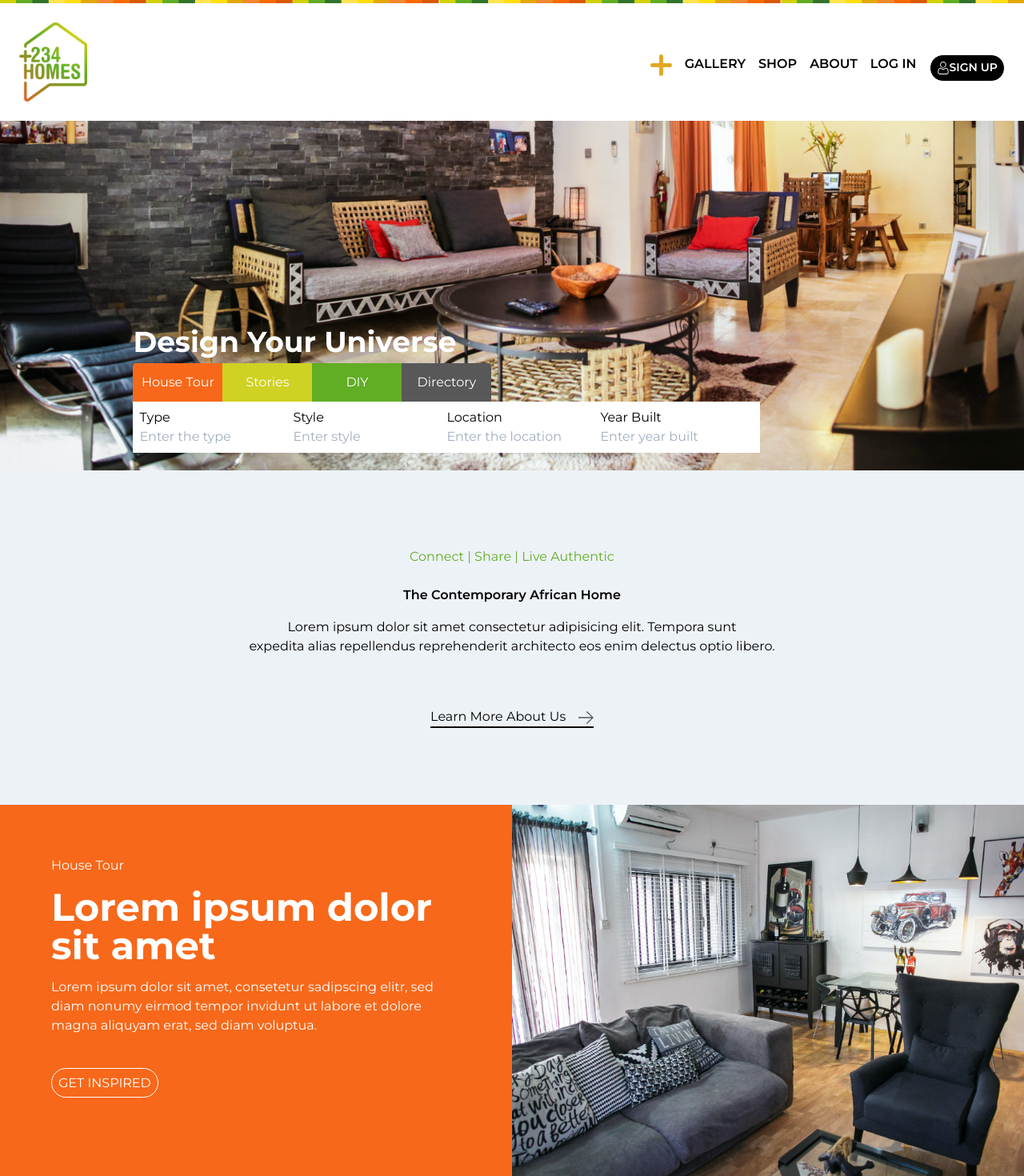
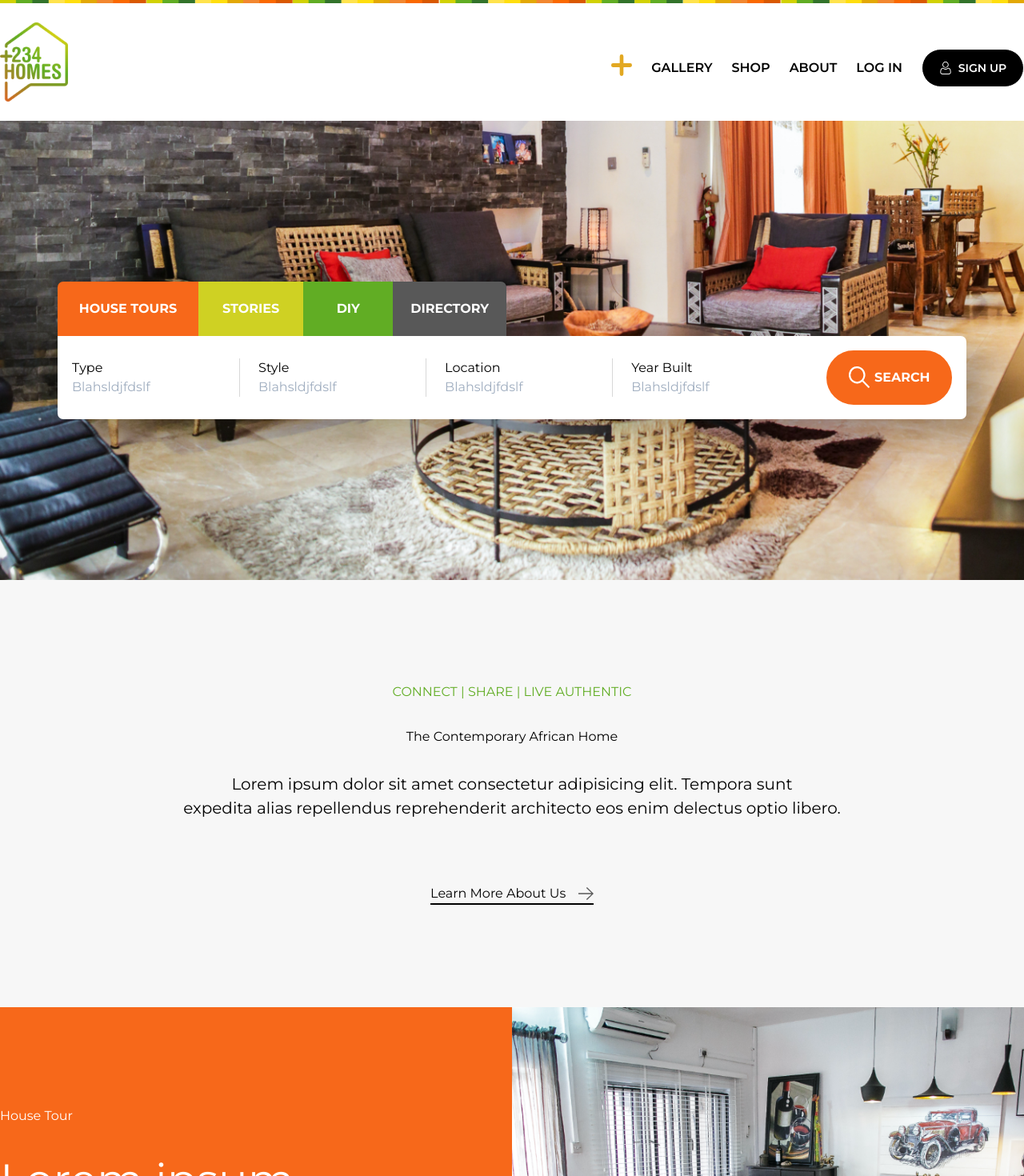
Before and after one commit to CJMaxwell/234HomesFrontend, a Next.js app: page / in a window 1280 px wide. Shown: the top 1470 px of the page at 80% size. Built offline with nearby package versions, Linux system fonts and the light colour scheme.

Commit message:
Modified the UI Design

```diff
--- a/components/Organisms/Navbar.tsx
+++ b/components/Organisms/Navbar.tsx
@@ -1,49 +1,47 @@
 import React from 'react';
+import Link from 'next/link';
+
 const Navbar = () => {
   return (
-    <nav className="container mx-auto flex items-center flex-wrap p-6">
-      <div className="flex items-center flex-shrink-0 text-white mr-6">
+    <nav className="container mx-auto flex items-center justify-between py-6">
+      <figure className="flex items-center text-white mr-6">
         <img src="/234_Homes_final_logo.png" alt="+234Homes logo" />
-      </div>
-      <div className="w-full block flex-grow lg:flex lg:items-center lg:w-auto uppercase">
-        <ul className="flex w-full justify-end  mt-4 font-semibold">
+      </figure>
+      <ul className="flex items-center mt-4 font-semibold uppercase">
         <li>
-            <a className="block lg:inline-block lg:mt-0 text-black hover:text-white mr-4">
+          <a className="block lg:inline-block lg:mt-0 text-black hover:text-white mr-6">
             <img src="/plus.svg" alt="More menu Items" />
           </a>
         </li>
         <li>
-            <a className="block lg:inline-block lg:mt-0 text-black mr-4">
+          <a className="block lg:inline-block lg:mt-0 text-black mr-6">
             Gallery
           </a>
         </li>
         <li>
-            <a className="block lg:inline-block lg:mt-0 text-black mr-4">
-              Shop
-            </a>
+          <a className="block lg:inline-block lg:mt-0 text-black mr-6">Shop</a>
         </li>
         <li>
-            <a className="block lg:inline-block lg:mt-0 text-black mr-4">
-              About
-            </a>
+          <a className="block lg:inline-block lg:mt-0 text-black mr-6">About</a>
         </li>
         <li>
-            <a className="block lg:inline-block lg:mt-0 text-black mr-4">
+          <a className="block lg:inline-block lg:mt-0 text-black mr-6">
             Log in
           </a>
         </li>
         <li>
-            <a className="inline-block text-sm px-2 py-2 leading-none border rounded-full bg-black text-white border-white">
+          <Link href="/sign-up">
+            <a className="inline-flex justify-center items-center h-12 w-32 text-sm px-2 py-2 leading-none border rounded-full bg-black text-white border-white">
               <img
-                className="h-4 w-4 inline-block"
+                className="h-4 w-4 inline-block mr-2"
                 src="/user.svg"
                 alt="Sign up"
               />
               Sign up
             </a>
+          </Link>
         </li>
       </ul>
-      </div>
     </nav>
   );
 };
--- a/components/atoms/SiteLink.tsx
+++ b/components/atoms/SiteLink.tsx
@@ -1,28 +1,11 @@
 import React from 'react';
 import styled from 'styled-components';
 
-interface Props {
-  width?: string;
-  height?: string;
-  bgColor?: string;
-  color?: string;
-  border?: string;
-}
-
-const SiteLink = styled.a<Props>`
-  width: ${({ width }) => (width ? width : '170px')};
-  height: ${({ height }) => (height ? height : '50px')};
-  background: ${({ bgColor, theme }) =>
-    bgColor ? bgColor : theme.colors.green1};
-  border-radius: 36px;
-  border: ${({ border, theme }) =>
-    border ? border : `2px solid ${theme.colors.green1}`};
-  color: ${({ color, theme }) => (color ? color : theme.colors.white)};
+const SiteLink = styled.a`
   text-transform: uppercase;
   font-size: 1rem;
   font-family: 'Montserrat', sans-serif;
-  padding: 0.5rem;
-  opacity: 1;
+  padding: 19px 35px;
 `;
 
 export default SiteLink;
--- a/components/templates/Home.tsx
+++ b/components/templates/Home.tsx
@@ -1,5 +1,5 @@
 import React, { useContext } from 'react';
-import { ThemeContext } from 'styled-components';
+import styled, { ThemeContext } from 'styled-components';
 
 import Button from '../atoms/Button';
 import Navbar from '../Organisms/Navbar';
@@ -10,10 +10,126 @@ import ProfessionalCard from '../Organisms/ProfessionalCard';
 import DIYCard from '../Organisms/DIYCard';
 import { theme } from '../../styles/theme';
 
-const LandingStyle = {
-  top: '50%',
-  left: '13%',
-};
+const HomeBannerBtn = styled(Button)`
+  border-radius: 34px;
+  font-size: 1rem;
+  font-weight: bold;
+  margin-left: 35px;
+  text-transform: uppercase;
+  min-width: 9.8rem;
+  height: 4.25rem;
+
+  img {
+    margin-right: 5.74px;
+  }
+
+  &.house-tours,
+  &.stories,
+  &.diy,
+  &.directory {
+    margin: 0;
+    height: 100%;
+  }
+
+  &.house-tours {
+    background: ${({ theme }) => theme.colors.orange1};
+    border-radius: 7px 0px 0px 0px;
+    min-width: 11rem;
+  }
+
+  &.stories {
+    background: ${({ theme }) => theme.colors.yellow1};
+    border-color: ${({ theme }) => theme.colors.yellow1};
+    border-radius: 0;
+    min-width: 8.2rem;
+  }
+
+  &.diy {
+    background: ${({ theme }) => theme.colors.green1};
+    border-color: ${({ theme }) => theme.colors.green1};
+    border-radius: 0;
+    min-width: 5.94rem;
+  }
+
+  &.directory {
+    background: ${({ theme }) => theme.colors.gray5};
+    border-color: ${({ theme }) => theme.colors.gray5};
+    border-radius: 0px 7px 0px 0px;
+    min-width: 8.875rem;
+  }
+`;
+
+const HomeBanner = styled.section`
+  height: 35.875rem;
+  background: url('/Adora_NH.png');
+  background-position: center;
+  background-repeat: no-repeat;
+  background-size: cover;
+
+  .home-banner-tabs {
+    height: 4.25rem;
+  }
+
+  .form {
+    width: 71rem;
+    border-radius: 0px 7px 7px 7px;
+    background: ${({ theme }) => theme.colors.white};
+    box-shadow: 20px 20px 40px ${({ theme }) => theme.colors.gray16};
+    padding: 18px;
+
+    .input-group {
+      display: block;
+
+      label {
+        font-weight: 400;
+        display: block;
+      }
+
+      &:not(:first-child) {
+        border-left: 1px solid ${({ theme }) => theme.colors.gray17};
+        padding-left: 23px;
+      }
+    }
+  }
+`;
+
+const Connect = styled.section`
+  background: ${({ theme }) => theme.colors.gray10};
+
+  .title {
+    color: ${({ theme }) => theme.colors.green1};
+    text-transform: uppercase;
+  }
+`;
+
+const HouseTour = styled.section`
+  height: 610px;
+  background-color: ${({ theme }) => theme.colors.orange1};
+
+  h1 {
+    font-size: 3.44rem;
+    font-weight: 500;
+  }
+
+  .description {
+    padding: 7.8rem 7.8rem 0 0;
+  }
+
+  .wrapper,
+  .explore {
+    height: 100%;
+  }
+
+  .prev-next {
+    margin-top: 454px;
+  }
+`;
+
+const LinkButton = styled(SiteLink)`
+  background-color: ${({ theme }) => theme.colors.orange1};
+  border: 1px solid ${({ theme }) => theme.colors.white};
+  border-radius: 2.25rem;
+`;
 
 const sectionStyle = {
   backgroundColor: '#F7681A',
@@ -32,95 +148,70 @@ const Home = () => {
     <div>
       <img src="/color-pattern.png" alt="+234Homes Colour pattern" />
       <Navbar />
-      <section>
-        <div className="relative">
-          <img src="/Adora_NH.png" alt="Home banner" />
+      <HomeBanner className="flex justify-center items-center">
+        <div>
+          <div className="home-banner-tabs">
+            <HomeBannerBtn className="house-tours">House Tours</HomeBannerBtn>
+            <HomeBannerBtn className="stories">Stories</HomeBannerBtn>
+            <HomeBannerBtn className="diy">DIY</HomeBannerBtn>
+            <HomeBannerBtn className="directory">Directory</HomeBannerBtn>
           </div>
-        <div className="absolute" style={LandingStyle}>
-          <h1 className="text-white font-bold text-4xl">
-            Design Your Universe
-          </h1>
-          <div>
-            <Button>House Tour</Button>
-            <Button
-              bgColor={theme.colors.yellow1}
-              border={theme.colors.yellow1}
-              borderRadius={'0px'}
-            >
-              Stories
-            </Button>
-            <Button
-              bgColor={theme.colors.green1}
-              border={theme.colors.green1}
-              borderRadius={'0px'}
-            >
-              DIY
-            </Button>
-            <Button
-              bgColor={theme.colors.gray2}
-              border={theme.colors.gray2}
-              borderRadius={'0 0.25rem 0 0'}
-            >
-              Directory
-            </Button>
-          </div>
-          <div>
-            <form>
-              <div className="flex bg-white p-2">
-                <div>
-                  <div>
+          <form className="flex justify-between items-center bg-white form">
+            <div className="input-group">
               <label>Type</label>
-                  </div>
-                  <input type="text" required placeholder="Enter the type" />
-                </div>
-                <div>
-                  <div>
-                    <label>Style</label>
-                  </div>
-                  <input type="text" required placeholder="Enter style" />
-                </div>
-                <div>
-                  <div>
-                    <label>Location</label>
-                  </div>
               <input
+                className="outline-none"
                 type="text"
-                    required
-                    placeholder="Enter the location"
+                placeholder="Blahsldjfdslf"
               />
             </div>
-                <div>
-                  <div>
+            <div className="input-group">
+              <label>Style</label>
+              <input
+                className="outline-none"
+                type="text"
+                placeholder="Blahsldjfdslf"
+              />
+            </div>
+            <div className="input-group">
+              <label>Location</label>
+              <input
+                className="outline-none"
+                type="text"
+                placeholder="Blahsldjfdslf"
+              />
+            </div>
+            <div className="input-group">
               <label>Year Built</label>
+              <input
+                className="outline-none"
+                type="text"
+                placeholder="Blahsldjfdslf"
+              />
             </div>
-                  <input type="text" required placeholder="Enter year built" />
-                </div>
-                {/* <div className="mt-5 ml-1">
-                  <SiteLink bgColor={theme.colors.orange1}>
-                    <img src="/search.svg" alt="Search" />
-                    Search
-                  </SiteLink>
-                </div> */}
-              </div>
+            <HomeBannerBtn
+              className="uppercase flex justify-center items-center"
+              type="submit"
+            >
+              <img src="/search.svg" alt="Search icon" /> Search
+            </HomeBannerBtn>
           </form>
         </div>
-        </div>
-      </section>
-      <section className="bg-gray-200 text-center pt-24 pb-24">
-        <div style={connectStyle}>
+      </HomeBanner>
+
+      <Connect className="text-center pt-32 pb-32">
+        <div className="title">
           <span>Connect</span> | <span>Share</span> |{' '}
           <span>Live Authentic</span>
         </div>
-        <h1 className="pt-6 text-black font-semibold">
-          The Contemporary African Home
-        </h1>
-        <p className="pt-4">
+        <h1 className="mt-8 text-black">The Contemporary African Home</h1>
+        <p className="mt-8 text-xl">
           Lorem ipsum dolor sit amet consectetur adipisicing elit. Tempora sunt
           <br />
           expedita alias repellendus reprehenderit architecto eos enim delectus
           optio libero.
         </p>
-        <div className="pt-16">
+        <div className="mt-20">
           <button className="border-b-2 border-black">
             Learn More About Us
             <img
@@ -130,31 +221,41 @@ const Home = () => {
             />
           </button>
         </div>
-      </section>
-      <section className="grid grid-cols-2">
-        <div className="p-16 text-white" style={sectionStyle}>
-          <h3>House Tour</h3>
-          <h1 className="font-bold text-5xl leading-none pb-4 pt-4">
+      </Connect>
+
+      <HouseTour className="relative">
+        <div className="container mx-auto flex wrapper">
+          <div className="text-white w-1/2 description">
+            <h3 className="pb-10">House Tour</h3>
+            <h1 className="font-bold leading-none pb-6">
               Lorem ipsum dolor sit amet
             </h1>
-          <p className="pb-12">
+            <p className="pb-16">
               Lorem ipsum dolor sit amet, consetetur sadipscing elitr, sed diam
               nonumy eirmod tempor invidunt ut labore et dolore magna aliquyam
               erat, sed diam voluptua.
             </p>
-          <SiteLink bgColor={theme.colors.orange1} border={'1px solid #FFF'}>
-            Get Inspired
-          </SiteLink>
+            <div className="pb-32">
+              <LinkButton>Get Inspired</LinkButton>
             </div>
-        <div>
+          </div>
+
+          <div className="z-50 w-1/2 prev-next flex justify-end">
+            <Button>Prev</Button>
+            <Button>Next</Button>
+          </div>
+
+          <div className="explore absolute w-1/2 right-0">
             <img
               src="/AH.png"
-            alt="Section Image"
               className="w-full h-full object-cover"
+              alt="Sample house"
             />
           </div>
-      </section>
-      <section className="px-16 mb-24 container mx-auto mt-20 bg-white">
+        </div>
+      </HouseTour>
+
+      <section className="px-16 mb-24 mt-20 bg-white">
         <div className="flex justify-between items-center">
           <h1 className="font-semibold text-xl text-gray-700 uppercase">
             Stories
--- a/styled.d.ts
+++ b/styled.d.ts
@@ -24,7 +24,9 @@ declare module 'styled-components' {
       | 'gray12'
       | 'gray13'
       | 'gray14'
-      | 'gray15',
+      | 'gray15'
+      | 'gray16'
+      | 'gray17',
       string
     >;
   }
--- a/styles/theme.ts
+++ b/styles/theme.ts
@@ -24,5 +24,7 @@ export const theme: DefaultTheme = {
     gray13: '#D0D0D0',
     gray14: '#CBC9C9',
     gray15: '#F8F8F8',
+    gray16: '#00000040',
+    gray17: '#D8D8D8',
   },
 };
```
Lines whose indentation alone changed are shown as unchanged.
